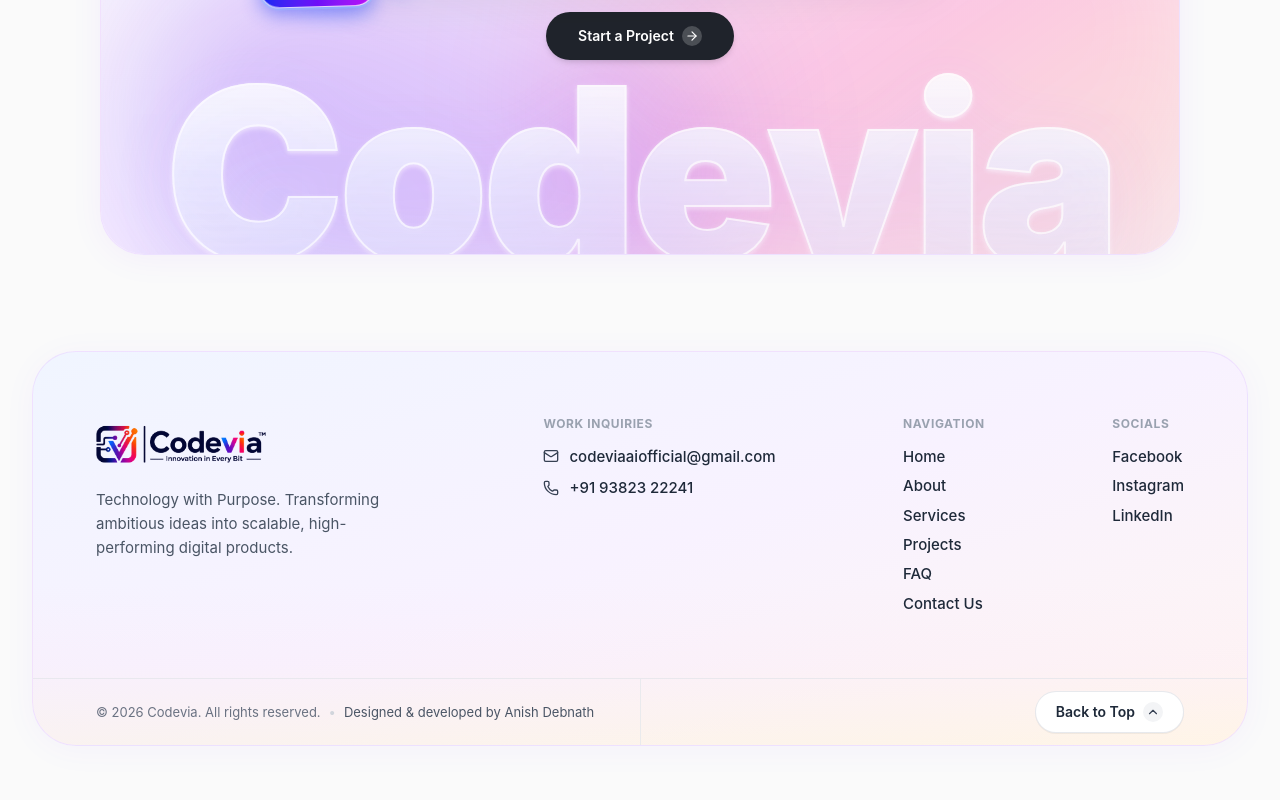
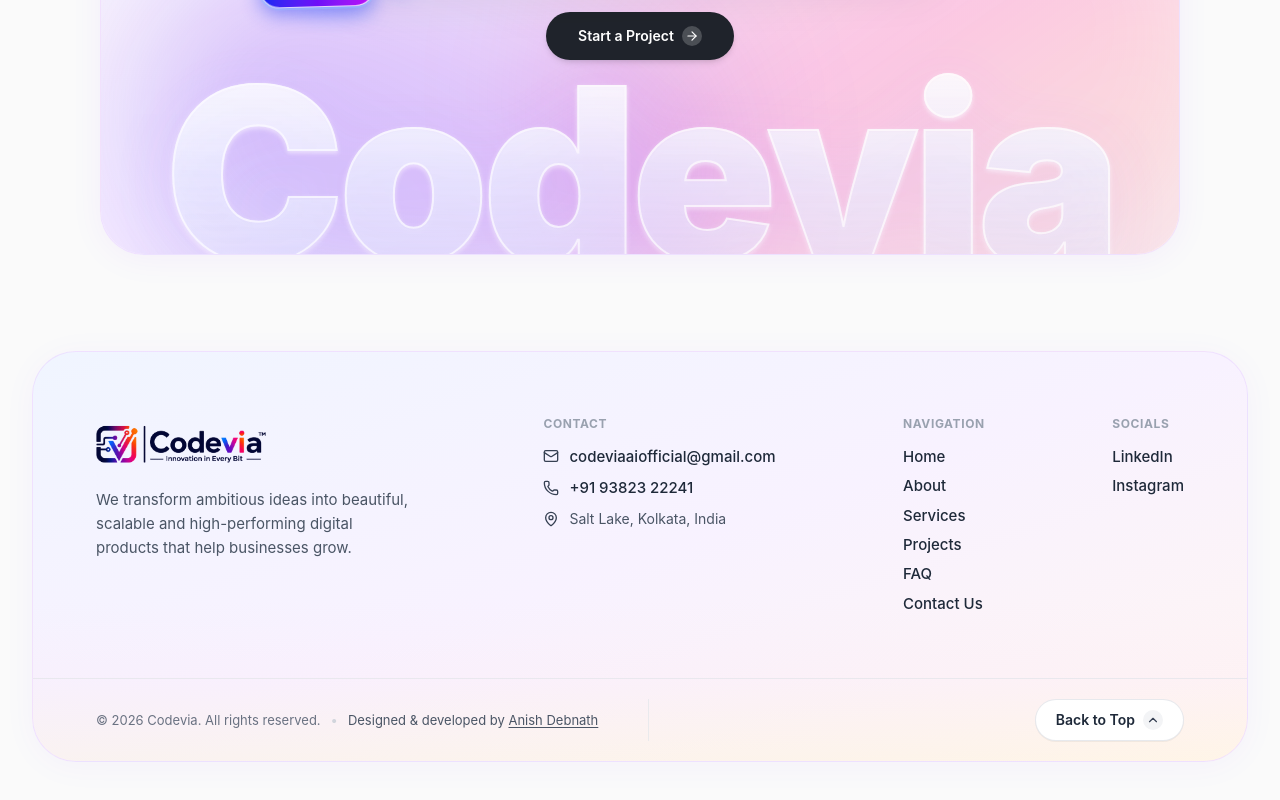
Before and after one commit to AnishDebnath/Codevia-Website, a React (Vite) app: page / in a window 1280 px wide. Shown: the part 6850-7650 px from the top of the page. Built offline with nearby package versions, Linux system fonts and the light colour scheme.

Commit message:
Change footer section content

```diff
--- a/src/components/common/Footer.tsx
+++ b/src/components/common/Footer.tsx
@@ -1,5 +1,5 @@
 import React from 'react';
-import { Mail, Phone, ChevronUp } from 'lucide-react';
+import { Mail, Phone, MapPin, ChevronUp } from 'lucide-react';
 // ponytail: imported directly from assets folder
 import logoImg from '../../assets/logo.png';
 
@@ -31,9 +31,8 @@ export const Footer: React.FC<FooterProps> = ({
   ];
 
   const socialLinks = [
-    { label: 'Facebook', href: 'https://facebook.com' },
-    { label: 'Instagram', href: 'https://instagram.com' },
-    { label: 'LinkedIn', href: 'https://linkedin.com' },
+    { label: 'LinkedIn', href: 'https://www.linkedin.com/company/codeviaai/' },
+    { label: 'Instagram', href: 'https://www.instagram.com/codevia.ai?igsi=d25pb2J3YWFtd2Zy' },
   ];
 
   const handleNavClick = (href: string, label: string) => {
@@ -122,14 +121,14 @@ export const Footer: React.FC<FooterProps> = ({
               </a>
 
               <p className="text-gray-600 text-sm sm:text-[15px] leading-relaxed font-sans">
-                Technology with Purpose. Transforming ambitious ideas into scalable, high-performing digital products.
+                We transform ambitious ideas into beautiful, scalable and high-performing digital products that help businesses grow.
               </p>
             </div>
 
-            {/* Column 2: Work Inquiries */}
+            {/* Column 2: Contact Info */}
             <div className="space-y-3.5 shrink-0">
               <h4 className="text-xs font-bold text-gray-400 uppercase tracking-wider font-sans">
-                Work Inquiries
+                Contact
               </h4>
               <div className="space-y-2.5 text-sm sm:text-[15px] text-gray-800 font-medium">
                 <a
@@ -146,6 +145,10 @@ export const Footer: React.FC<FooterProps> = ({
                   <Phone className="w-4 h-4 text-gray-700 group-hover:text-purple-600 transition-colors shrink-0" />
                   <span>+91 93823 22241</span>
                 </a>
+                <div className="flex items-start gap-2.5 text-gray-600">
+                  <MapPin className="w-4 h-4 text-gray-700 shrink-0 mt-0.5" />
+                  <span className="text-xs sm:text-sm font-normal">Salt Lake, Kolkata, India</span>
+                </div>
               </div>
             </div>
 
@@ -196,16 +199,26 @@ export const Footer: React.FC<FooterProps> = ({
 
         {/* Bottom Bar: aligned with the content width */}
         <div className="max-w-6xl mx-auto px-6 sm:px-8 relative z-10">
-          <div className="grid grid-cols-1 md:grid-cols-2 items-center">
-            {/* Left Cell: Copyright & Credits */}
-            <div className="py-5 text-xs sm:text-[13px] text-gray-500 font-sans flex flex-wrap items-center gap-2 justify-center md:justify-start">
+          <div className="grid grid-cols-1 md:grid-cols-2 items-center gap-4 py-5">
+            {/* Left Cell: Copyright & Legal Links */}
+            <div className="text-xs sm:text-[13px] text-gray-500 font-sans flex flex-wrap items-center gap-2.5 justify-center md:justify-start">
               <span>© {new Date().getFullYear()} Codevia. All rights reserved.</span>
               <span className="hidden sm:inline text-gray-300">•</span>
-              <span className="text-gray-600">Designed &amp; developed by Anish Debnath</span>
+              <span className="text-gray-600">
+                Designed &amp; developed by{' '}
+                <a
+                  href="https://www.linkedin.com/in/anish-debnath/"
+                  target="_blank"
+                  rel="noopener noreferrer"
+                  className="hover:text-purple-600 transition-colors underline underline-offset-2"
+                >
+                  Anish Debnath
+                </a>
+              </span>
             </div>
 
             {/* Right Cell: Back to Top with Vertical Divider */}
-            <div className="md:border-l md:border-gray-200/80 md:pl-8 py-3 flex items-center justify-center md:justify-end">
+            <div className="md:border-l md:border-gray-200/80 md:pl-8 flex items-center justify-center md:justify-end">
               <button
                 onClick={scrollToTop}
                 className="px-5 py-2.5 bg-white hover:bg-gray-50 border border-gray-200/90 text-gray-800 text-xs sm:text-sm font-semibold rounded-full shadow-2xs hover:shadow-sm transition-all flex items-center gap-2 cursor-pointer group active:scale-95"
```
